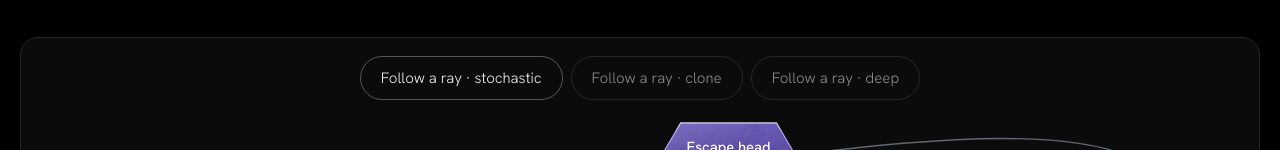
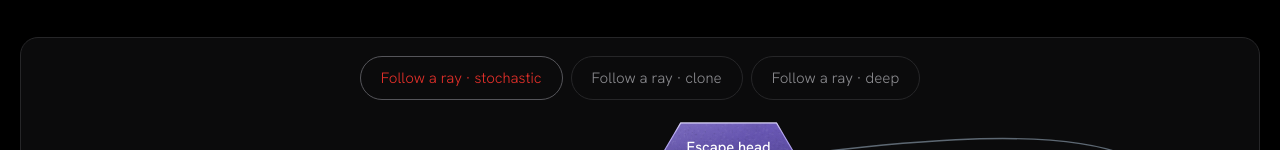
Before and after one commit to Sally-Mohlakola/Neural_Diamond, a plain HTML site: page index.html in a window 1280 px wide. In both pictures the pointer is over the button "Follow a ray · stochastic". Shown: the part 3514-3664 px from the top of the page. Drawn offline with Linux system fonts and the light colour scheme.

Commit message:
Decoder buttons: red text on hover, also on the selected button

```diff
--- a/index.html
+++ b/index.html
@@ -294,7 +294,7 @@ td { color: var(--grey); }
 .tile .media video { transition: transform .8s cubic-bezier(.2, .7, .2, 1); }
 .bento.three .tile:hover .media video { transform: scale(1.04); }
 .choose button { transition: color .2s, background .2s, border-color .2s, transform .15s; }
-.choose button:hover { border-color: #55555a; color: var(--white); }
+.choose button:hover, .choose button[aria-pressed="true"]:hover { border-color: #55555a; color: #e5302a; }
 .choose button:active { transform: scale(.96); }
 .cite { margin-top: 14px; border: 1px solid var(--line); border-radius: 18px; background: var(--tile); padding: 18px 20px; display: grid; gap: 10px; }
 .cite .bar { display: flex; justify-content: space-between; align-items: center; gap: 12px; }
```
